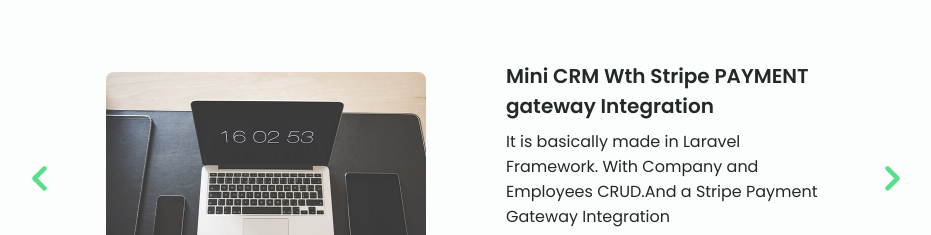
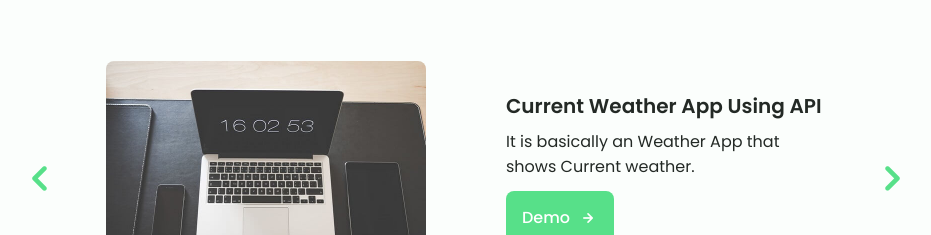
Before and after one commit to shubham-309/Portfolio, a plain HTML site: page index.html in a window 1280 px wide. Shown: the part 3855-4090 px from the top of the page, without its empty margins (174-1105 px from the left). Drawn offline with nearby package versions, Linux system fonts and the light colour scheme.

Commit message:
Added New Project to Portfolio

```diff
--- a/index.html
+++ b/index.html
@@ -709,6 +709,19 @@
                             </a>
                         </div>
                     </div>
+                    <!-- =========================== PORTFOLIO 4=========================== -->
+                    <div class="portfolio__content grid swiper-slide">
+                        <img src="img/portfolio3.jpg" class="portfolio__img">
+
+                        <div class="portfolio__data">
+                            <h3 class="portfolio__title">Current Weather App Using API</h3>
+                            <p class="portfolio__description">It is basically an Weather App that shows Current weather.</p>
+                            <a href="https://world-weather-information.netlify.app/" class="button button--flex button--small portfolio__button">
+                                Demo
+                                <i class="uil uil-arrow-right button__icon"></i>
+                            </a>
+                        </div>
+                    </div>
                 </div>
 
                 <!-- Add Arrows -->
```
